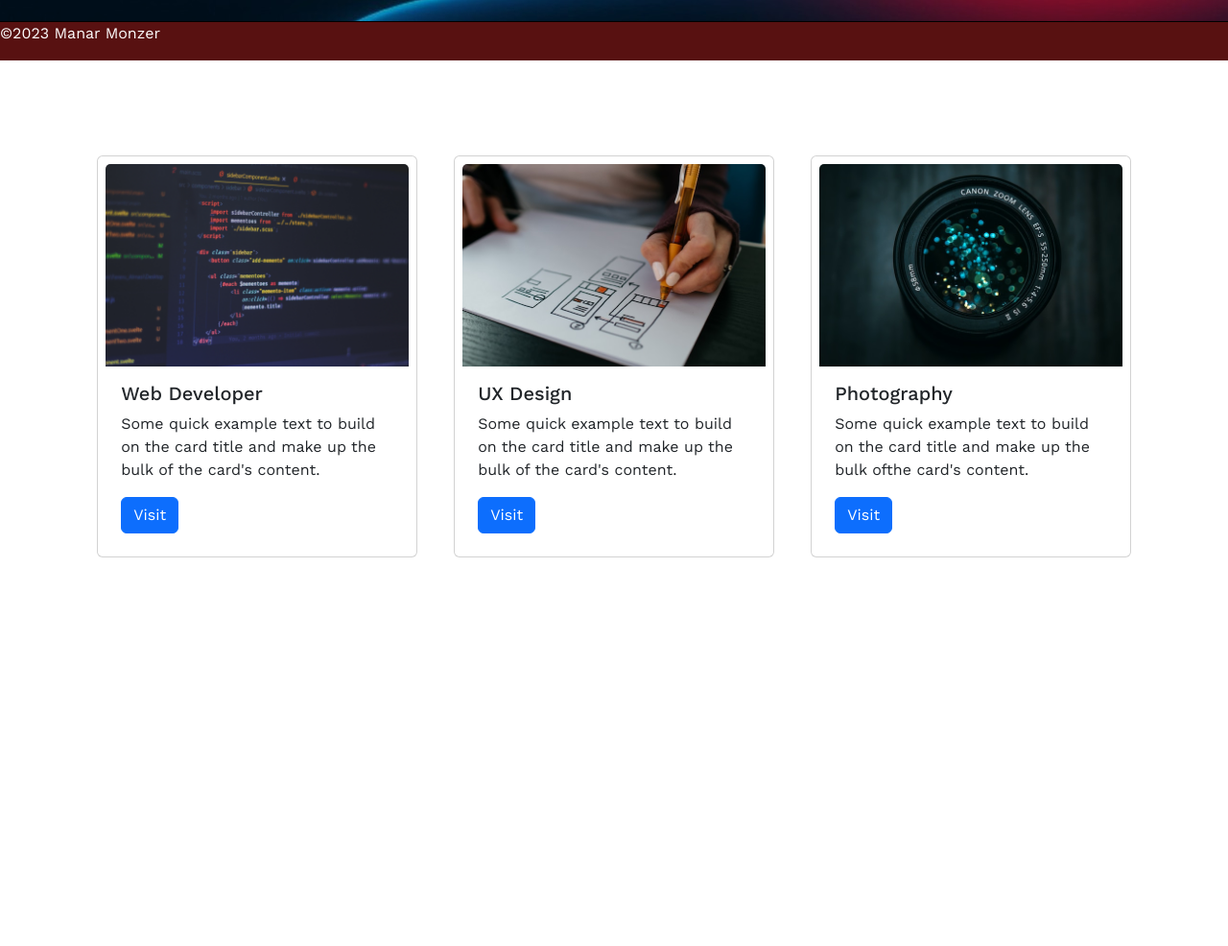
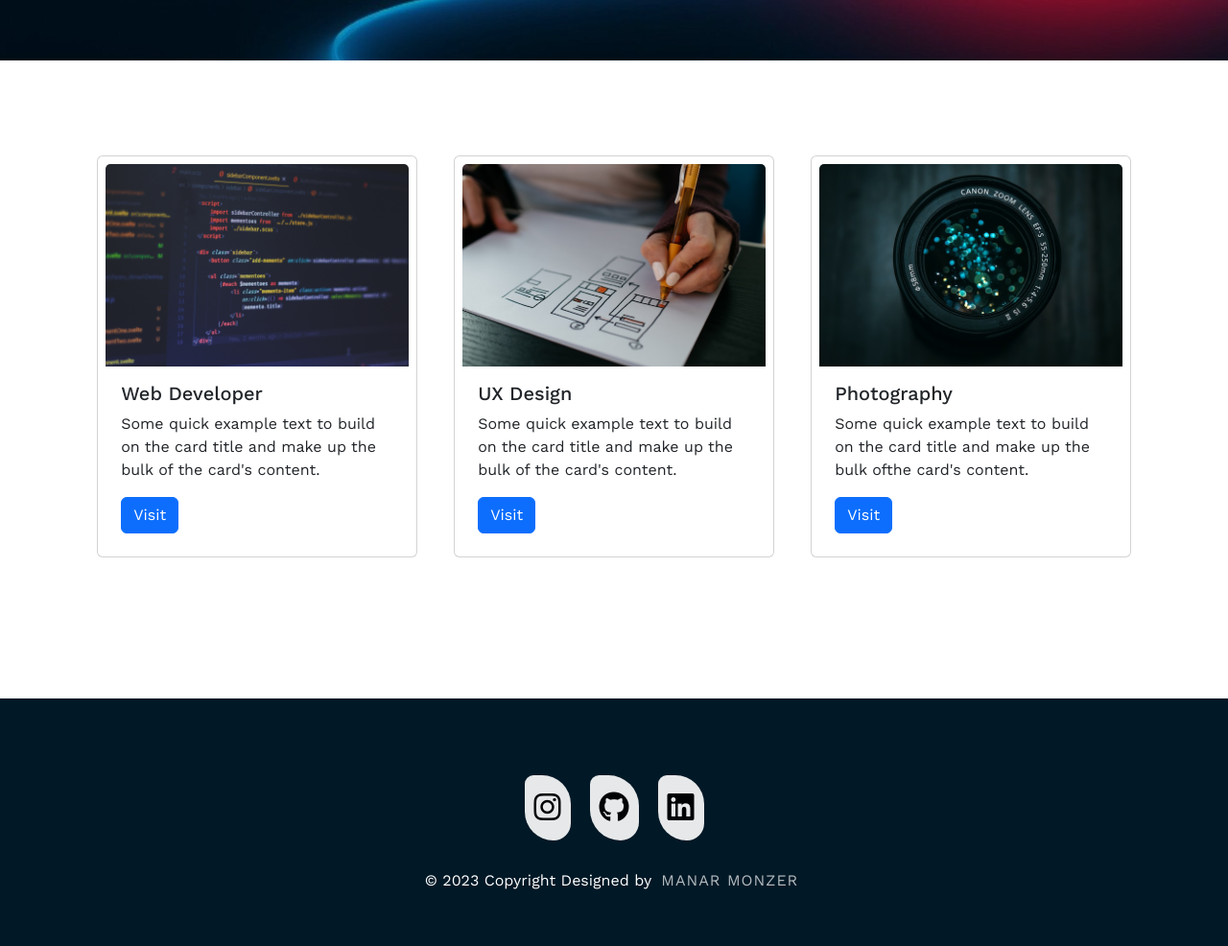
Before and after one commit to manz1997/My-Website, a plain HTML site: page index.html in a window 1280 px wide. Shown: the part 737-1723 px from the top of the page at 96% size. Before the commit the page ends 1465 px from the top, so only its background shows below. Drawn offline with nearby package versions, Linux system fonts and the light colour scheme; a web font is replaced by a local one.

Commit message:
end of the day commit

```diff
--- a/css/my.css
+++ b/css/my.css
@@ -59,11 +59,59 @@ header {
     margin: 1.2rem 1.2rem;
 }
 
+footer {
+    background-color: #011826;
+}
 
-footer {
-    border-top: 1px solid black;
-    background: #581111;
-    color: #ffffff;
+.footerContainer {
+    width: 100%;
+    padding: 70px 30px 20px;
+}
+
+.socialIcons {
+    display: flex;
+    justify-content: center;
+
+}
+
+.socialIcons a {
+    text-decoration: none;
+    padding: 10px;
+    background-color: white;
+    margin: 10px;
+    border-radius: 15px 50px 30px;
+}
+
+.socialIcons a {
+    font-size: 2em;
+    color: black;
+    opacity: 0.9;
+}
+
+/*  hover Effects on social media */
+.socialIcons a:hover {
+    background-color: #011826;
+    transition: 0.5s;
+}
+
+.socialIcons a:hover {
+    color: white;
+    transition: 0.5s;
+}
+
+.footer-copyright {
+    background-color: #011826;
+    padding: 20px;
+    text-align: center;
+    color: white;
+}
+
+.designer {
+    opacity: 0.7;
+    text-transform: uppercase;
+    letter-spacing: 1px;
+    font-weight: 400;
+    margin: 0px 5px;
 }
 
 /* for larger screens */
--- a/index.html
+++ b/index.html
@@ -13,6 +13,9 @@
     <link
         href="https://fonts.googleapis.com/css2?family=Baskervville&family=Roboto:ital,wght@0,300;0,400;1,100&family=Work+Sans:ital,wght@0,100;0,300;0,400;0,500;0,700;1,100;1,300;1,400;1,500&display=swap"
         rel="stylesheet">
+    <link rel="stylesheet" href="https://cdnjs.cloudflare.com/ajax/libs/font-awesome/6.4.2/css/all.min.css"
+        integrity="sha512-z3gLpd7yknf1YoNbCzqRKc4qyor8gaKU1qmn+CShxbuBusANI9QpRohGBreCFkKxLhei6S9CQXFEbbKuqLg0DA=="
+        crossorigin="anonymous" referrerpolicy="no-referrer" />
 </head>
 <header>
     <section class="nav ms-3">
@@ -76,8 +79,23 @@
     </section>
 </main>
 <!---===========================================Footer=========================================================================----->
-<footer class="footer-c fixed-bottom">
-    <p>&copy;2023 Manar Monzer</p>
+<footer class="footer">
+    <div class="footerContainer">
+        <div class="socialIcons">
+            <a href="https://www.instagram.com/manarwmonzer/">
+                <li class="fa-brands fa-instagram"></li>
+            </a>
+            <a href="">
+                <li class="fa-brands fa-github"></li>
+            </a>
+            <a href="https://www.linkedin.com/in/manar-monzer-55ab6823b/">
+                <li class="fa-brands fa-linkedin"></li>
+            </a>
+        </div>
+        <div class="footer-copyright">
+            <p> &copy; 2023 Copyright Designed by <span class="designer">Manar Monzer</span></p>
+        </div>
+    </div>
 </footer>
 <script src="https://cdn.jsdelivr.net/npm/bootstrap@5.3.2/dist/js/bootstrap.bundle.min.js"
     integrity="sha384-C6RzsynM9kWDrMNeT87bh95OGNyZPhcTNXj1NW7RuBCsyN/o0jlpcV8Qyq46cDfL"
```
